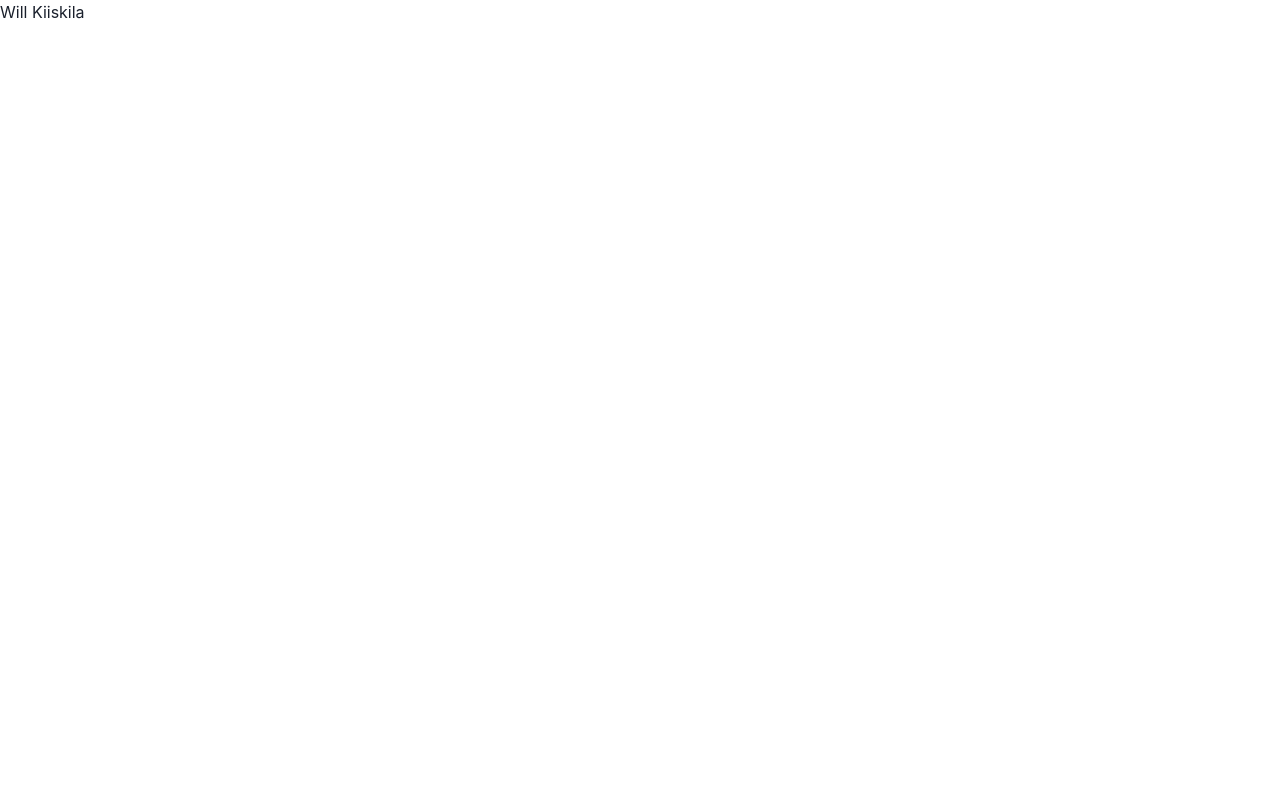
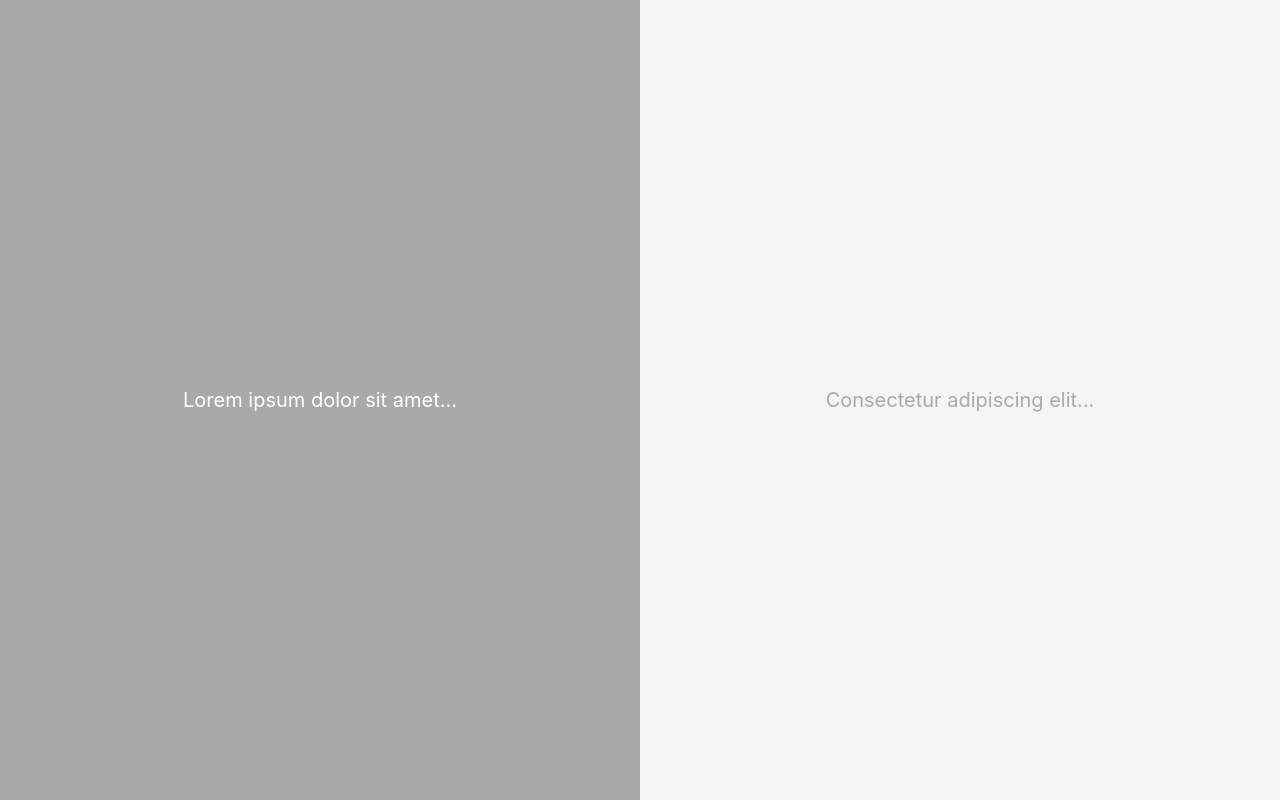
Before and after one commit to kiiskila/kiiskila.github.io, a React (Vite) app: page / in a window 1280 px wide. Built offline with nearby package versions, Linux system fonts and the light colour scheme.

Commit message:
add default layout

```diff
--- a/src/App.jsx
+++ b/src/App.jsx
@@ -1,8 +1,44 @@
+import {
+  ChakraProvider,
+  Box,
+  Text,
+  useBreakpointValue,
+} from "@chakra-ui/react";
+
 function App() {
+  const isMobile = useBreakpointValue({ base: true, lg: false });
+
   return (
-    <>
-      <h1>Will Kiiskila</h1>
-    </>
+    <ChakraProvider>
+      <Box
+        display="flex"
+        flexDirection={isMobile ? "column" : "row"}
+        minHeight="100vh"
+      >
+        <Box
+          flex={isMobile ? "none" : "1"}
+          height={isMobile ? "100vh" : "auto"}
+          bg="darkgray"
+          color="white"
+          display="flex"
+          alignItems="center"
+          justifyContent="center"
+        >
+          <Text fontSize="xl">Lorem ipsum dolor sit amet...</Text>
+        </Box>
+        <Box
+          flex={isMobile ? "none" : "1"}
+          height={isMobile ? "100vh" : "auto"}
+          bg="whitesmoke"
+          color="darkgray"
+          display="flex"
+          alignItems="center"
+          justifyContent="center"
+        >
+          <Text fontSize="xl">Consectetur adipiscing elit...</Text>
+        </Box>
+      </Box>
+    </ChakraProvider>
   );
 }
 
--- /dev/null
+++ b/src/index.css
@@ -0,0 +1,6 @@
+body, #root {
+  margin: 0;
+  padding: 0;
+  box-sizing: border-box;
+  height: 100%;
+}
--- a/src/main.jsx
+++ b/src/main.jsx
@@ -1,6 +1,7 @@
 import React from "react";
 import ReactDOM from "react-dom/client";
 import App from "./App.jsx";
+import "./index.css";
 import { ChakraProvider } from "@chakra-ui/react";
 
 ReactDOM.createRoot(document.getElementById("root")).render(
```
